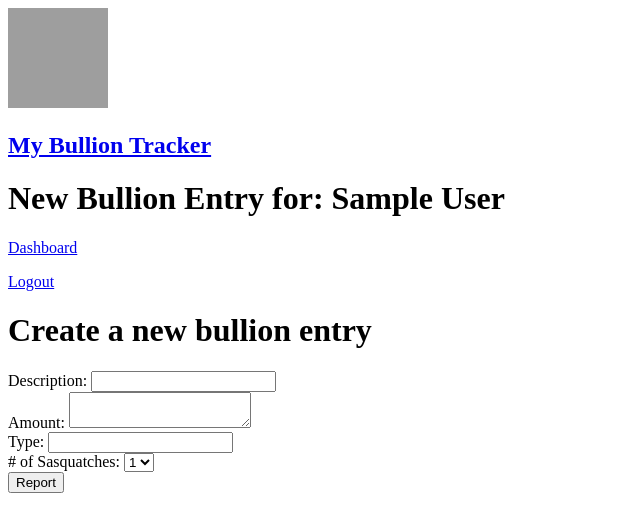
After one commit to chrisforee/my-bullion-tracker, a Flask app: page /bullion/new in a window 1280 px wide. The commit adds this page. Shown: the top 532 px of the page, without its empty margins (0-640 px from the left). Run offline with Flask 2, Linux system fonts and the light colour scheme; the visitor is signed in with stand-in values (Sample User, id 1); grey boxes are pictures that could not be loaded.

Commit message:
added create_bullion page

```diff
--- /dev/null
+++ b/flask_app/js/script.js
@@ -0,0 +1 @@
+//metals price api
--- /dev/null
+++ b/flask_app/templates/create_bullion.html
@@ -0,0 +1,85 @@
+<!DOCTYPE html>
+<html lang="en">
+<head>
+    <meta charset="UTF-8">
+    <meta http-equiv="X-UA-Compatible" content="IE=edge">
+    <meta name="viewport" content="width=device-width, initial-scale=1.0">
+    <title>New Sighting</title>
+</head>
+<body>
+    <nav class="navbar navbar-light bg-light border-bottom p-3">
+        <a class="navbar-brand" href="/">
+            <img src="https://img.freepik.com/premium-vector/realistic-gold-bars-bullion-treasure-illustration_287964-432.jpg?w=2000" width="100" height="100" class="d-inline-block align-center" alt="gold-bar">
+            <h1 class="font-weight-bold d-inline-block">My Bullion Tracker</h1>
+        </a>
+    </nav>
+    <div>
+        <h1>
+        New Bullion Entry for: {{session['first_name']}}
+        </h1>
+    </div>
+    <p>
+        <a href='/dashboard'>
+            Dashboard
+        </a>
+    </p>
+    <p>
+        <a href="/user/logout">
+            Logout
+        </a>
+    </p>
+    <h1>Create a new bullion entry</h1>
+    </p>
+    <form method="POST" action="/bullion/create">
+        <div>
+            <label>
+                Description:
+            </label>
+            <input type="text" name="description"></textarea>
+            {% for message in get_flashed_messages(category_filter = ['error_sighting_description']) %}
+                {{message}}
+            {% endfor %}
+        </div>
+        <div>
+            <label>
+                Amount:
+            </label>
+            <textarea type="number" name="amount"></textarea>
+            {% for message in get_flashed_messages(category_filter = ['error_sighting_amount']) %}
+                {{message}}
+            {% endfor %}
+        </div>
+            <label>
+                Type:
+            </label>
+            <input type="text" name="date_of_sighting"></textarea>
+            {% for message in get_flashed_messages(category_filter = ['error_sighting_date_of_sighting']) %}
+                {{message}}
+            {% endfor %}
+        </div>
+        <div>
+            <label for="number_of_sas">
+                # of Sasquatches:
+            </label>
+                <select name="number_of_sas" id="number_of_sas">
+                    <option value="1">
+                        1
+                    </option>
+                    <option value="2">
+                        2
+                    </option>
+                    <option value="3">
+                        3
+                    </option>
+                    <option value="4">
+                        4
+                    </option>
+                </select>
+                {% for message in get_flashed_messages(category_filter = ['error_sighting_number_of_sas']) %}
+                    {{message}}
+                {% endfor %}
+        </div>
+        <button>Report</button>
+    </form>
+</body>
+</html>
--- a/flask_app/templates/login.html
+++ b/flask_app/templates/login.html
@@ -11,7 +11,6 @@
     <title>Bullion Tracker</title>
 </head>
 <body>
-<!-- Image and text -->
     <nav class="navbar navbar-light bg-light border-bottom p-3">
         <a class="navbar-brand" href="/">
             <img src="https://img.freepik.com/premium-vector/realistic-gold-bars-bullion-treasure-illustration_287964-432.jpg?w=2000" width="100" height="100" class="d-inline-block align-center" alt="gold-bar">
```
Also changed, not shown: flask_app/models/bullion_model.py (+7 -7 lines), flask_app/templates/dashboard.html (+12 -8 lines), 3 other files. Lines whose indentation alone changed are shown as unchanged.
